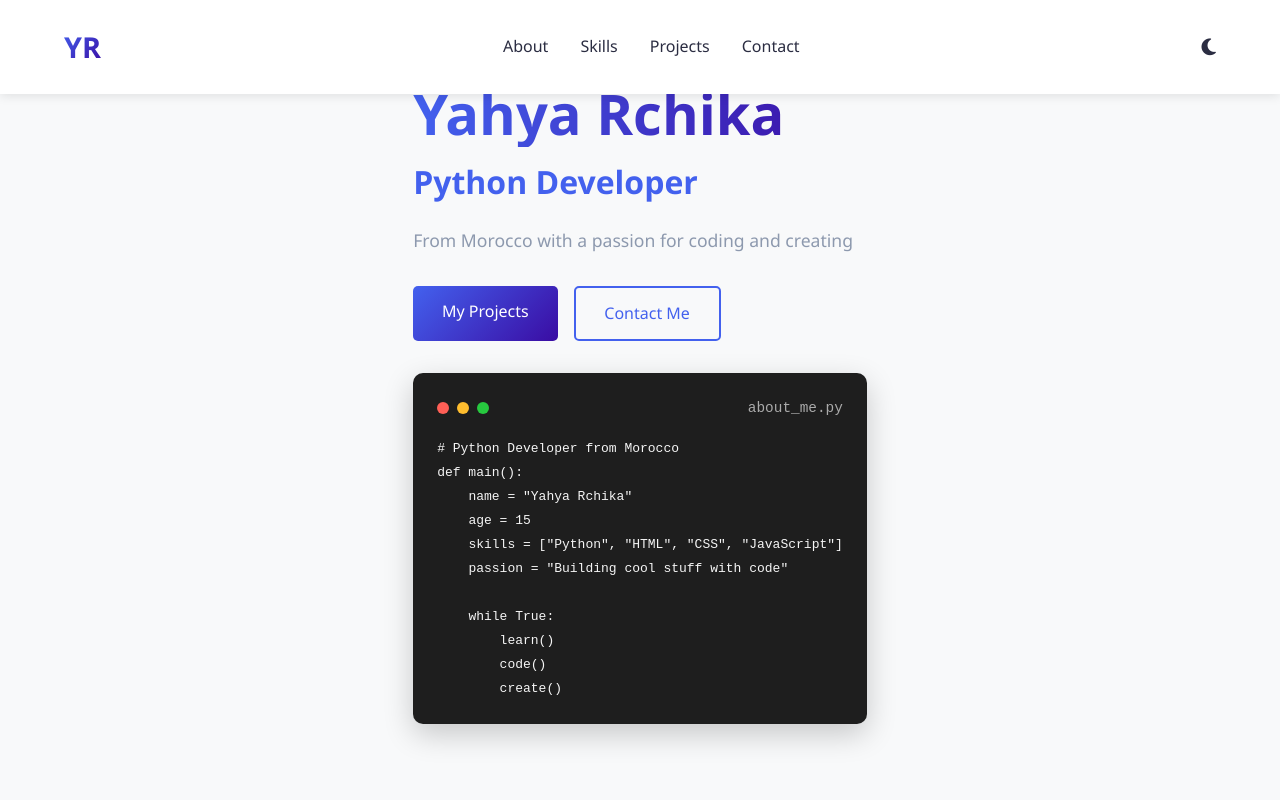
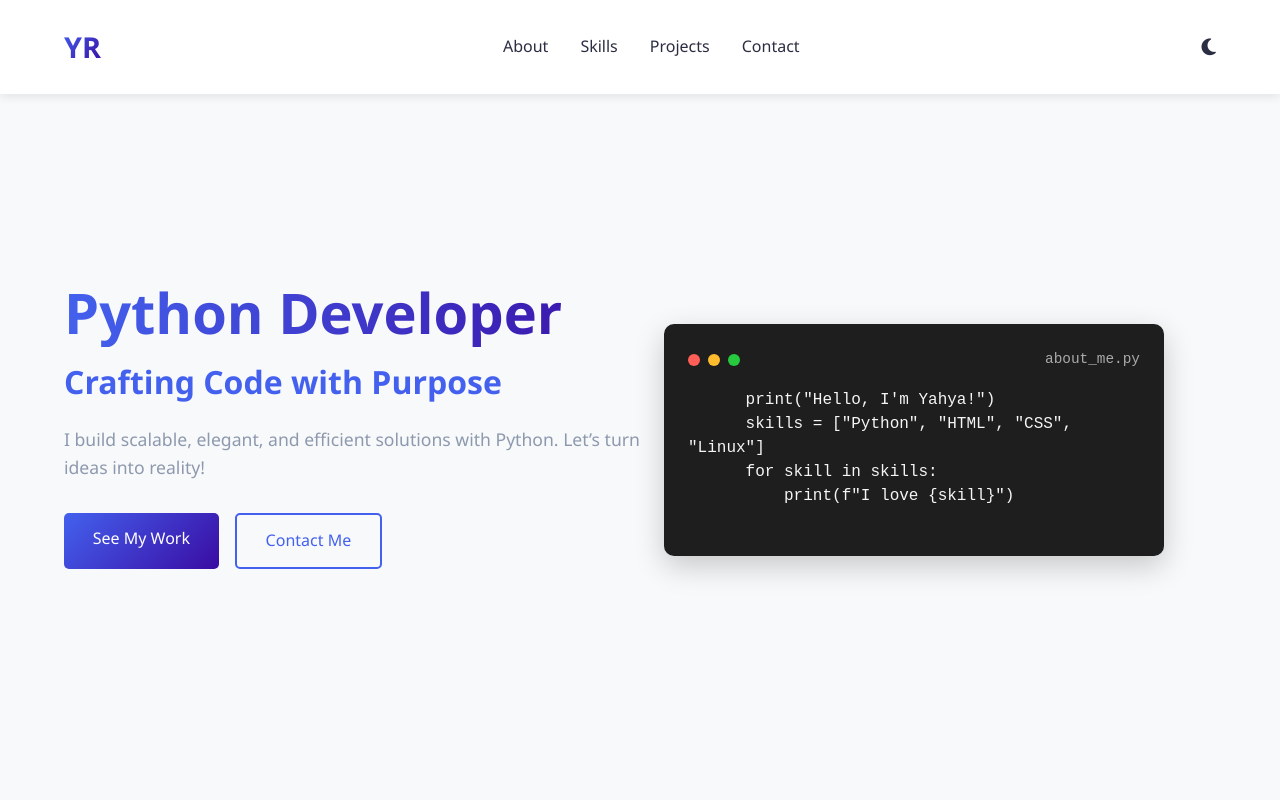
Before and after one commit to YahyaDev-Web/YahyaDev, a plain HTML site: page index.html in a window 1280 px wide. Shown: the top 800 px of the page. Drawn offline with Linux system fonts and the light colour scheme.

Commit message:
Update index.html

```diff
--- a/index.html
+++ b/index.html
@@ -41,15 +41,13 @@
     </header>
 
     <!-- Hero Section -->
-    <section class="hero" id="home">
-        <div class="container">
+    <section class="hero container">
         <div class="hero-content">
-                <h1 class="hero-title">Yahya Rchika</h1>
-                <h2 class="hero-subtitle">Python Developer</h2>
-                <p class="hero-description">From Morocco with a passion for coding and creating</p>
-
+          <h1 class="hero-title">Python Developer</h1>
+          <h2 class="hero-subtitle">Crafting Code with Purpose</h2>
+          <p class="hero-description">I build scalable, elegant, and efficient solutions with Python. Let’s turn ideas into reality!</p>
           <div class="hero-buttons">
-                    <a href="#projects" class="btn btn-primary">My Projects</a>
+            <a href="#projects" class="btn btn-primary">See My Work</a>
             <a href="#contact" class="btn btn-secondary">Contact Me</a>
           </div>
         </div>
@@ -61,22 +59,17 @@
               <span class="dot yellow"></span>
               <span class="dot green"></span>
             </div>
-                    <div class="code-title">about_me.py</div>
+            <span class="code-title">about_me.py</span>
           </div>
-                <pre><code class="python"># Python Developer from Morocco
-def main():
-    name = "Yahya Rchika"
-    age = 15
-    skills = ["Python", "HTML", "CSS", "JavaScript"]
-    passion = "Building cool stuff with code"
-
-    while True:
-        learn()
-        code()
-        create()</code></pre>
-            </div>
+          <pre>
+      print("Hello, I'm Yahya!")
+      skills = ["Python", "HTML", "CSS", "Linux"]
+      for skill in skills:
+          print(f"I love {skill}")
+          </pre>
         </div>
       </section>
+
 
     <!-- About Section -->
     <section class="section" id="about">
@@ -249,6 +242,9 @@ def main():
                         <i class="fas fa-map-marker-alt"></i>
                         <h3>Location</h3>
                         <p>Morocco</p>
+                        <a href="#" class="info-link">
+                            View Map <i class="fas fa-arrow-right"></i>
+                        </a>
                     </div>
                 </div>
 
```
Lines whose indentation alone changed are shown as unchanged.
